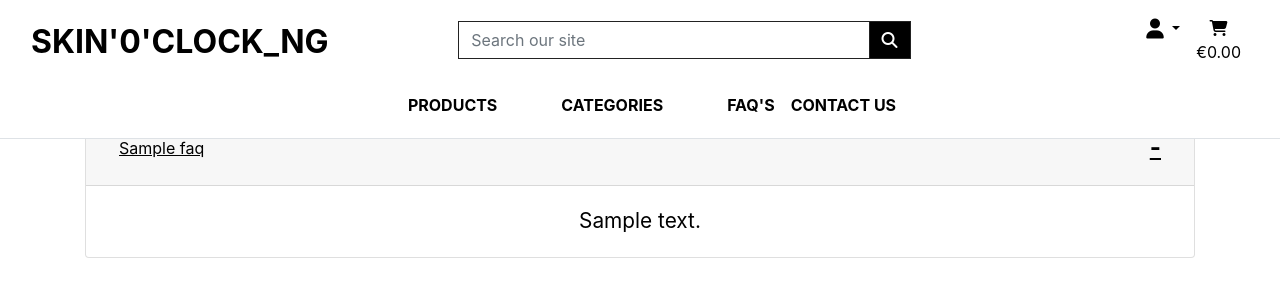
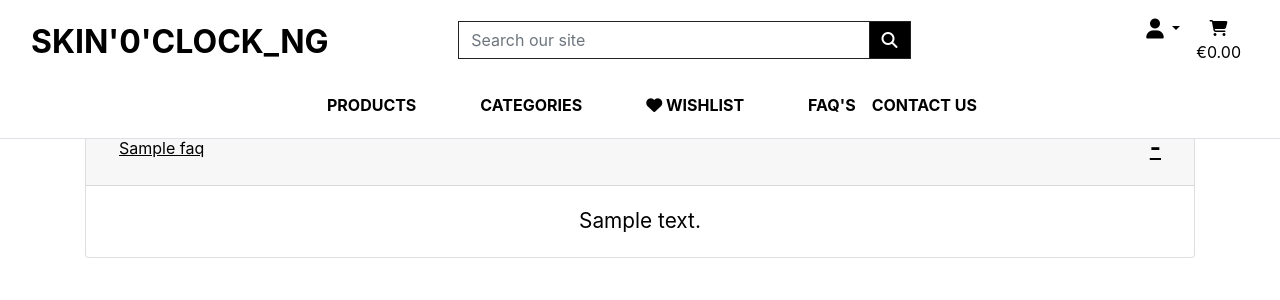
Before and after one commit to mildred-prog/skin0clock_ng, a Django app: page /faq/ in a window 1280 px wide. Shown: the top 300 px of the page. Run offline with Django 5.2, Linux system fonts and the light colour scheme; a user stored in the database is signed in; tables that the repository leaves empty hold one stand-in row (values such as "Sample post"); some libraries are stand-ins or nearby versions.

Commit message:
Add wishlist link to main navigation for authenticated users

```diff
--- a/templates/includes/main-nav.html
+++ b/templates/includes/main-nav.html
@@ -26,6 +26,14 @@
             </div>
         </li>
 
+        {% if user.is_authenticated %}
+        <li class="nav-item dropdown">
+            <a class="logo-font font-weight-bold nav-link text-black mr-5" href="{% url 'wishlist:wishlist' %}" id="wishlist-link">
+                 <i class="fas fa-heart"></i> Wishlist
+            </a>
+        </li>
+        {% endif %}
+
         <li class="nav-item dropdown">
             <a class="logo-font font-weight-bold nav-link text-black" href="{% url 'faq_list' %}" id="specials-link">
                  FAQ's
```
